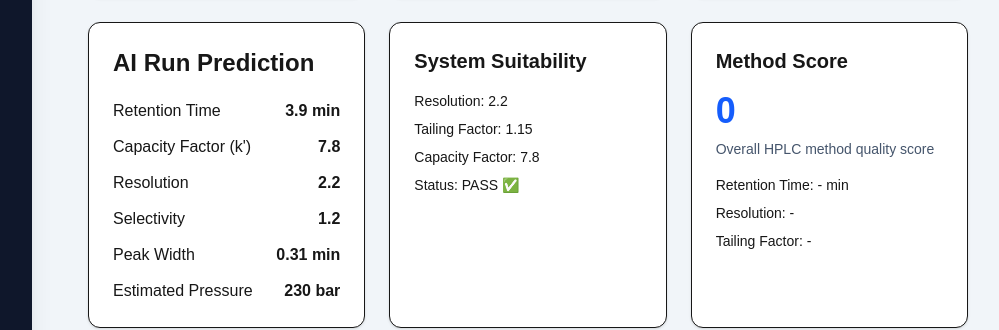
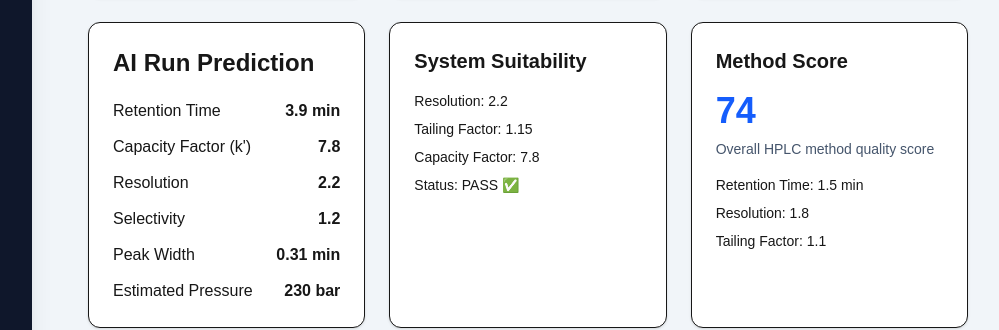
Before and after one commit to gorjanumirelaanca-code/hplc-copilot-pro, a Next.js app: page /method-development in a window 1280 px wide. Shown: the part 2258-2588 px from the top of the page, without its empty margins (256-1255 px from the left). Built offline with nearby package versions, Linux system fonts and the light colour scheme; no server answers.

Commit message:
Connect method score to AI engine

```diff
--- a/components/method-development/MethodDashboard.tsx
+++ b/components/method-development/MethodDashboard.tsx
@@ -33,17 +33,23 @@ import MethodActions from "./MethodActions";
 
 export default function MethodDashboard() {
 
+
   const { molecule } = useLabStore();
 
 
+
   const result = runMethodEngine(
+
     molecule,
+
     {
       organic: 50,
       flow: 1,
       pH: 6.5
     }
+
   );
+
 
 
   return (
@@ -57,15 +63,21 @@ export default function MethodDashboard() {
       <MoleculeSearch />
 
 
+
       <div className="grid grid-cols-1 lg:grid-cols-3 gap-6">
+
 
         <MoleculeCard />
 
+
         <StructureViewer molecule={molecule} />
+
 
         <MethodSummary />
 
+
       </div>
+
 
 
 
@@ -82,7 +94,9 @@ export default function MethodDashboard() {
 
 
         <GradientRecommendation
+
           gradient={result.gradient}
+
         />
 
 
@@ -98,7 +112,15 @@ export default function MethodDashboard() {
         <SystemSuitability />
 
 
-        <MethodScore />
+
+        <MethodScore
+
+          score={result.score}
+
+          prediction={result.prediction}
+
+        />
+
 
 
         <AIConfidence />
@@ -120,13 +142,19 @@ export default function MethodDashboard() {
 
 
 
+
+
       <div className="grid grid-cols-1 xl:grid-cols-2 gap-6">
+
 
         <MethodChecklist />
 
+
         <MethodDecisionTree />
 
+
       </div>
+
 
 
 
@@ -136,6 +164,7 @@ export default function MethodDashboard() {
       <MethodActions />
 
 
+
     </div>
 
   );
```
